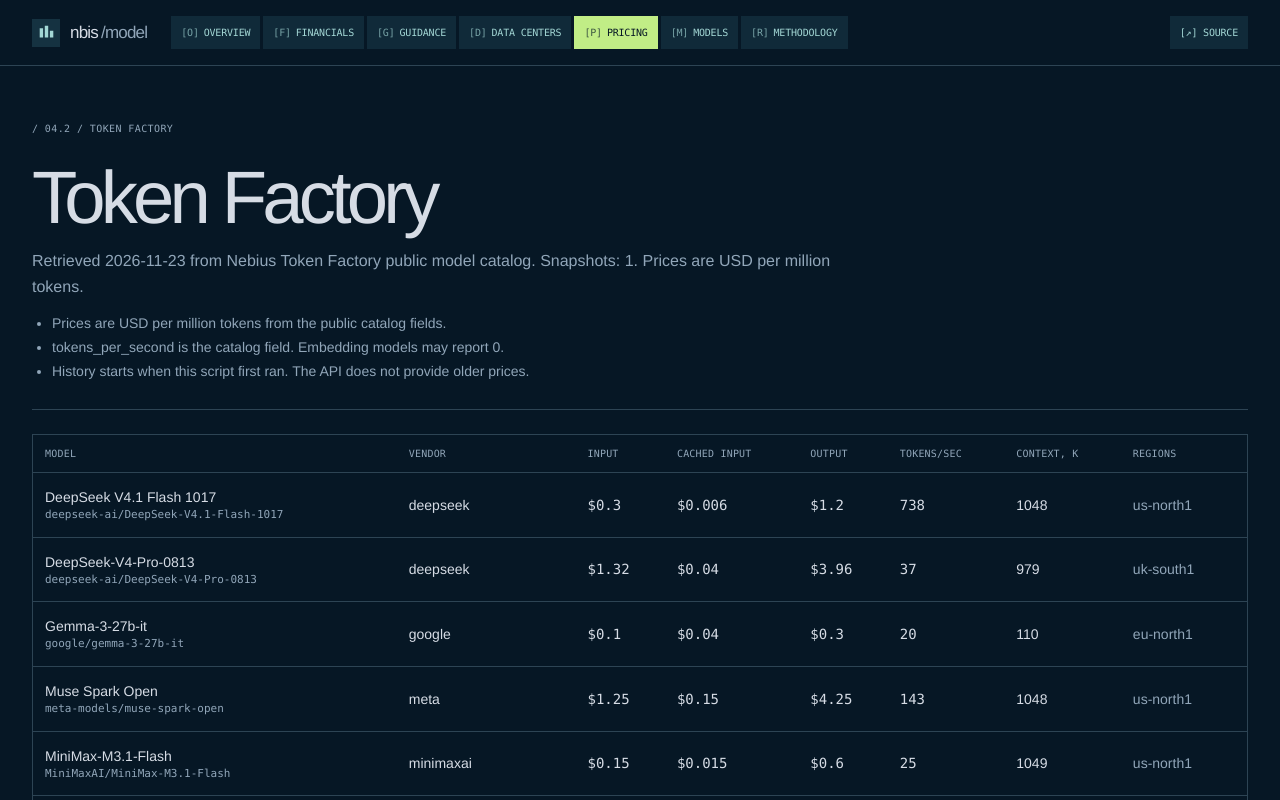
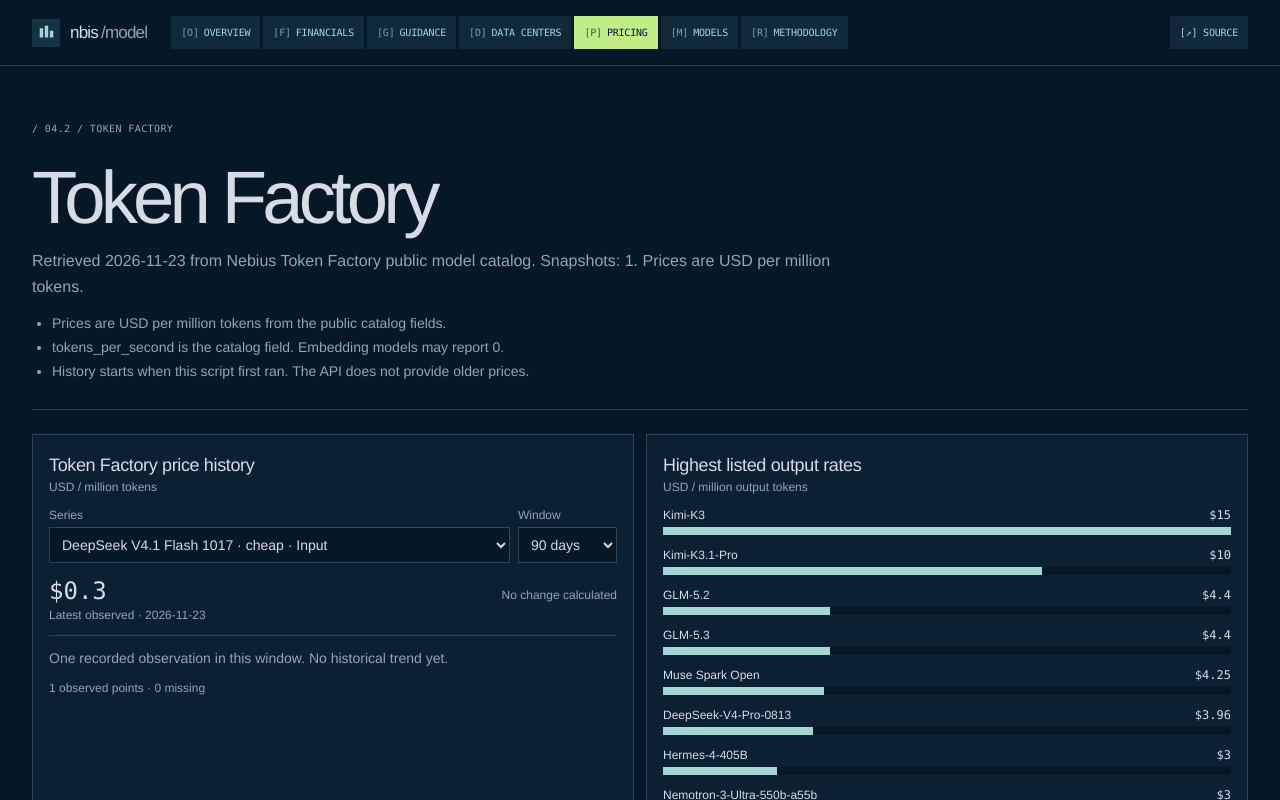
Before and after one commit to dfurry-boilermaker/nbismodel, a Next.js app: page /pricing/token-factory in a window 1280 px wide. Shown: the top 800 px of the page. Built offline with nearby package versions, Linux system fonts and the light colour scheme.

Commit message:
Add interactive charts above existing pricing tables

```diff
--- a/app/pricing/token-factory/page.tsx
+++ b/app/pricing/token-factory/page.tsx
@@ -1,3 +1,4 @@
+import { FactoryCharts } from "@/components/pricing-dashboard";
 import { tokenFactory } from "@/lib/load";
 
 export const metadata = { title: "Token Factory — Nebius model" };
@@ -20,6 +21,7 @@ export default function TokenFactoryPage() {
           ))}
         </ul>
       </header>
+      <FactoryCharts />
       <div className="overflow-x-auto rounded-xl border border-line">
         <table className="w-full min-w-[860px] text-left text-sm">
           <thead className="bg-panel text-xs uppercase tracking-wide text-muted">
```
